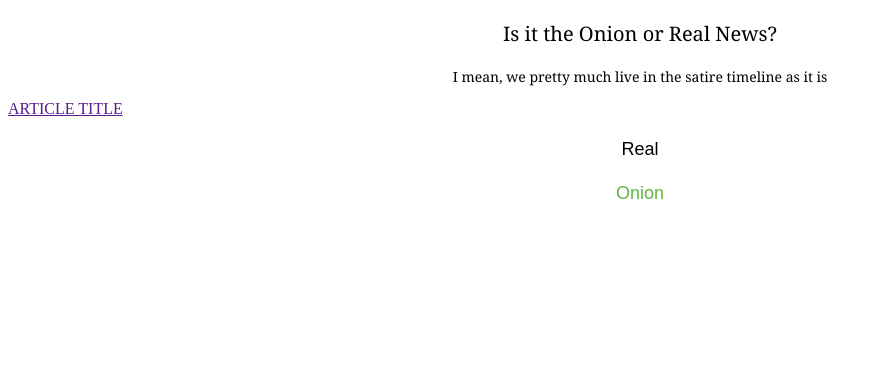
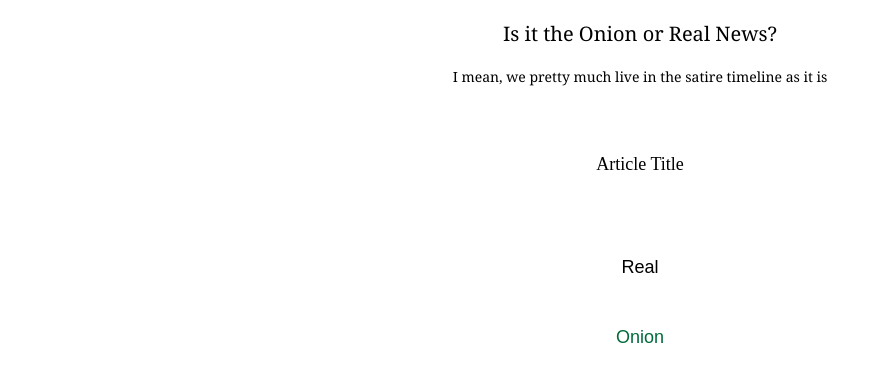
Before and after one commit to ArshSiddiqui/TheOnionOrNot, a plain HTML site: page index.html in a window 1280 px wide. Shown: the whole page, without its empty margins (0-881 px from the left). Drawn offline with nearby package versions, Linux system fonts and the light colour scheme.

Commit message:
Update index.html

```diff
--- a/index.html
+++ b/index.html
@@ -3,6 +3,9 @@
   <head>
     <title>Is it the Onion or Real News? I mean we pretty much live in the satire timeline as it is, so why not?</title>
     <style>
+      body{
+	background-color: #FFFFFF;
+      }
       #title{
         font-family: "Georgia", Times, Serif;
         text-align: center;
@@ -15,14 +18,15 @@
       }
       .RealWorld{
         text-align: center;
-        height: 24px;
-        padding-top:20px
+        height: 20px;
+        padding-top:50px
       }
       #btnreal{
         border: none;
         display: inline-block;
         background-color: #FFFFFF;
         font-size: 18px;
+	padding: 15px 32px;
       }
       #btnreal:hover{
         border: none;
@@ -33,42 +37,50 @@
       .TheOnion{
         text-align: center;
         height: 20px;
-        padding-top:20px
+        padding-top:50px
       }
       #btnonion{
 	border: none;
         display: inline-block;
         background-color: #FFFFFF;
-        color: #60B540;
+        color: #006B3A;
         font-size: 18px;
+	padding: 15px 32px;
       }
       #btnonion:hover{
         border: none;
         display: inline-block;
-        background-color: #0C4F23;
-        color: #B0DBBE;
+        background-color: #006B3A;
+        color: #FFFFFF;
       }
       #artitle{
+	ont-family: "Georgia", Times, Serif;
+	font-size: 18px;
 	text-align: center;
 	height: 20px;
-        padding-top:20px;
+        padding-top: 50px;
+      }
+      #TheOnion:hover{
+	background-color: #FFFFFF;
       }
     </style>
     <script src="http://ajax.googleapis.com/ajax/libs/jquery/1.7.1/jquery.min.js" type="text/javascript"></script>
+    <!-Below font from Dan's Tools: https://www.cssfontstack.com/Playfair-Display__>
+    <link rel="stylesheet" type="text/css" href="//fonts.googleapis.com/css?family=Playfair+Display" />
   </head>
 
   <body>
     <p id="title">Is it the Onion or Real News?</p>
     <p id="comment">I mean, we pretty much live in the satire timeline as it is</p>
   </body>
-  <a href="" id="artitle">ARTICLE TITLE</a>
+  <p id="artitle">Article Title</p>
   <div class="RealWorld">
     <button id="btnreal">Real</button>
   </div>
   <div class="TheOnion">
     <button id="btnonion">Onion</button>
   </div>
-  <script>
+  <script type="text/javascript">
   var url = "main.js";
   $.getScript(url);
   </script>
```
